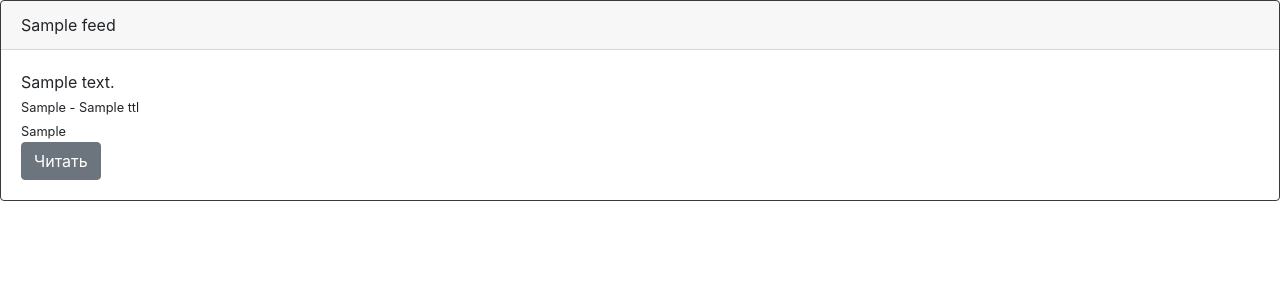
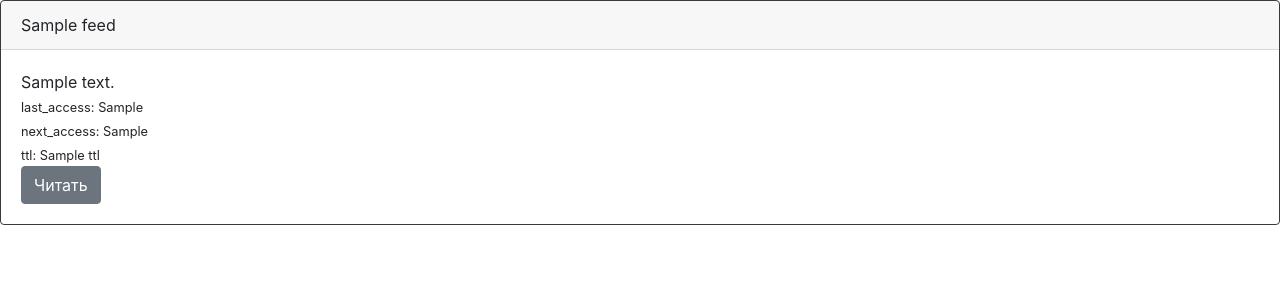
Before and after one commit to dreamerminsk/news, a Python web app: template templates/feeds.html in a window 1280 px wide. Shown: the part 56-356 px from the top of the page. Run offline with Jinja, Linux system fonts and the light colour scheme; the template is opened without the code that fills it: most values are stand-ins (such as "Sample title", 1, 10 or a date in 2020); some libraries are stand-ins or nearby versions.

Commit message:
Update feeds.html

```diff
--- a/templates/feeds.html
+++ b/templates/feeds.html
@@ -11,6 +11,13 @@
       }
     });
     commits.ids.forEach(id => {
+      var match = document.getElementById(id);
+      match.classList.add('bg-success');
+      match.classList.add('text-white');
+    });
+    commits.ids.forEach(id => {
+      let res = await fetch('/feeds/');
+      let feed = await res.json();
       var match = document.getElementById(id);
       match.classList.add('bg-success');
       match.classList.add('text-white');
@@ -29,12 +36,17 @@
         </div>
         <div class='card-text'>
           <small>
-            {{ feed['last_access'] }} -  {{ feed['ttl'] }}
+            last_access: <span id='la-{{ feed['_id'] }}'>{{ feed['last_access'] }}</span>
           </small>
         </div>
         <div class='card-text'>
           <small>
-            {{ feed['next_access'] }}
+            next_access: <span id='na-{{ feed['_id'] }}'>{{ feed['next_access'] }}</span>
+          </small>
+        </div>
+        <div class='card-text'>
+          <small>
+            ttl: <span id='ttl-{{ feed['_id'] }}'>{{ feed['ttl'] }}</span>
           </small>
         </div>
         <div class='btn-group' role='group'>
```
